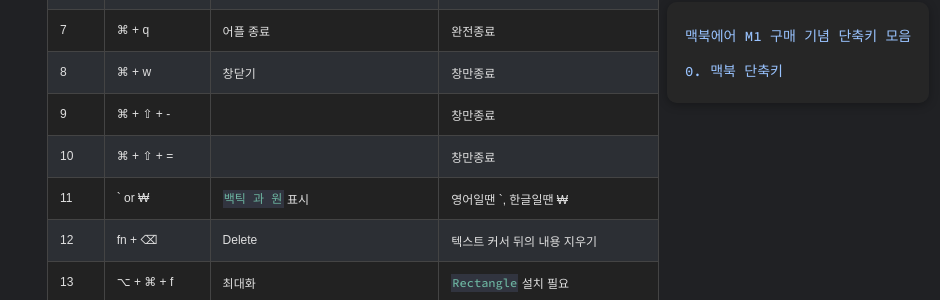
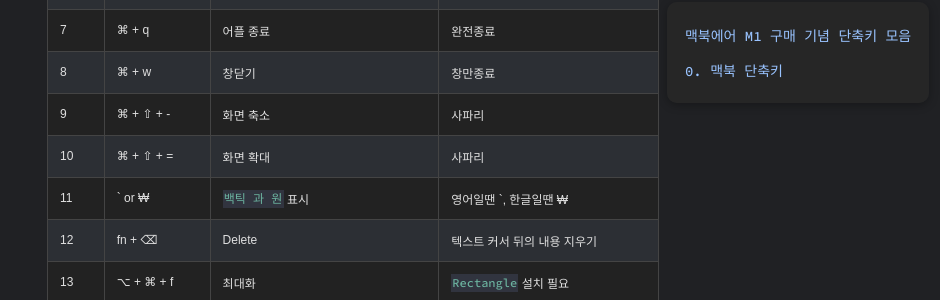
Before and after one commit to pozuhtuhv/pozuhtuhv.github.io, a Jekyll site: the page built from _posts/2025-03-13-mac-shortcut.md, in a window 1280 px wide. Shown: the part 707-1007 px from the top of the page, without its empty margins (287-1227 px from the left). Built offline with Jekyll 4.4.1, drawn with Linux system fonts in a browser that asks for light colours; some web fonts are replaced; comment, search, counter and statistics services are not loaded.

Commit message:
(edit) content

```diff
--- a/_posts/2025-03-13-mac-shortcut.md
+++ b/_posts/2025-03-13-mac-shortcut.md
@@ -40,8 +40,8 @@ tag: [mac, shortcut]
 | 6 | ⌘ + ⌫ | 파일 삭제 | 바탕화면 및 Finder 에서 사용 |
 | 7 | ⌘ + q | 어플 종료 | 완전종료 |
 | 8 | ⌘ + w | 창닫기 | 창만종료 |
-| 9 | ⌘ + ⇧ + - |  | 창만종료 |
-| 10 | ⌘ + ⇧ + = |  | 창만종료 |
+| 9 | ⌘ + ⇧ + - | 화면 축소 | 사파리 |
+| 10 | ⌘ + ⇧ + = | 화면 확대 | 사파리 |
 | 11 | ` or ₩ | `백틱 과 원` 표시 | 영어일땐 `, 한글일땐 ₩ |
 | 12 | fn + ⌫ | Delete | 텍스트 커서 뒤의 내용 지우기 |
 | 13 | ⌥ + ⌘ + f | 최대화 | `Rectangle` 설치 필요 |
```
